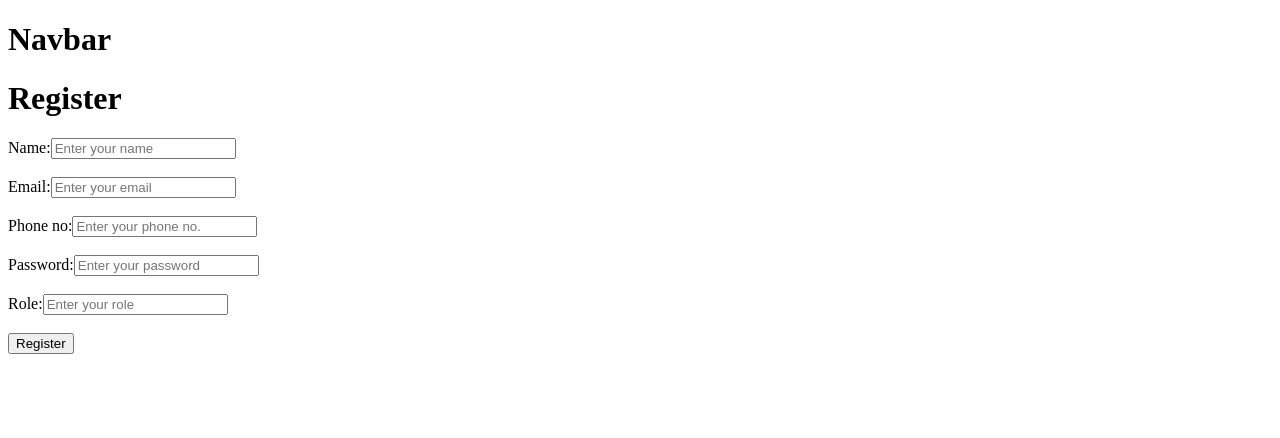
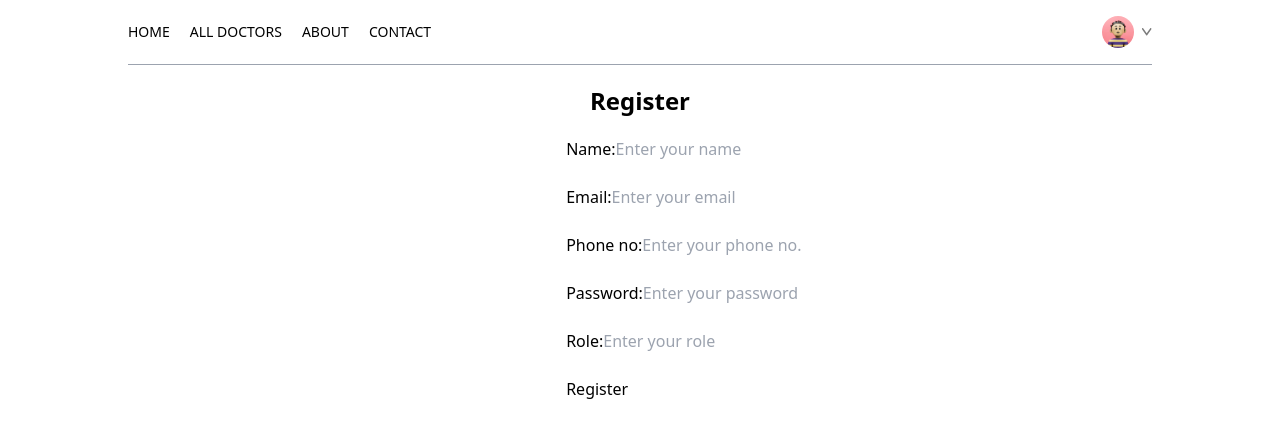
Before and after one commit to aditijain7836/Appointment-Booking-Frontend, a React (Create React App) app: page /register in a window 1280 px wide. Shown: the top 438 px of the page. Built offline with nearby package versions, Linux system fonts and the light colour scheme.

Commit message:
Built navbar

```diff
--- a/package.json
+++ b/package.json
@@ -39,6 +39,6 @@
   "devDependencies": {
     "autoprefixer": "^10.4.21",
     "postcss": "^8.5.3",
-    "tailwindcss": "^4.1.4"
+    "tailwindcss": "^3.4.17"
   }
 }
--- a/src/App.js
+++ b/src/App.js
@@ -1,7 +1,6 @@
-import './index.css';
 import './App.css';
 import { BrowserRouter, Route, Routes } from 'react-router-dom';
-import Register from './Register';
+import Register from './pages/Register';
 import ViewUsers from './ViewUsers';
 import Home from './pages/Home';
 import Login from './pages/Login';
--- a/src/components/Navbar.jsx
+++ b/src/components/Navbar.jsx
@@ -1,9 +1,50 @@
-import React from 'react'
+import React, { useState } from 'react'
+import { NavLink, useNavigate } from 'react-router-dom'
+import { assets } from '../assets/assets';
 
 const Navbar = () => {
+  const navigate = useNavigate();
+
+  const [showMenu, setShowMenu] = useState(false);
+  const [token, setToken] = useState(true);
+
   return (
-    <div>
-      <h1>Navbar</h1>
+    <div className='flex items-center justify-between text-sm py-4 mb-5 border-b border-b-gray-400'>
+      <ul className='hidden md:flex items-start gap-5 font-medium'>
+        <NavLink to='/'>
+            <li className='py-1'>HOME</li>
+            <hr className='border-none outline-none h-0.5 bg-primary w-3/5 m-auto hidden'/>
+        </NavLink>
+        <NavLink to='/doctors'>
+            <li className='py-1'>ALL DOCTORS</li>
+            <hr className='border-none outline-none h-0.5 bg-primary w-3/5 m-auto hidden'/>
+        </NavLink>
+        <NavLink to='/about'>
+            <li className='py-1'>ABOUT</li>
+            <hr className='border-none outline-none h-0.5 bg-primary w-3/5 m-auto hidden'/>
+        </NavLink>
+        <NavLink to='/contact'>
+            <li className='py-1'>CONTACT</li>
+            <hr className='border-none outline-none h-0.5 bg-primary w-3/5 m-auto hidden'/>
+        </NavLink>
+      </ul>
+      <div className='flex items-center gap-4'>
+        {
+          token ?
+          <div className='flex items-center gap-2 cursor-pointer group relative'>
+            <img className='w-8 rounded-full' src={assets.profile_pic} alt='' />
+            <img className='w-2.5' src={assets.dropdown_icon} />
+            <div className='absolute top-0 right-0 pt-14 text-base font-medium text-gray-600  z-20 hidden group-hover:block'>
+              <div className='min-w-48 bg-stone-100 rounded flex flex-col gap-4 p-4'>
+                <p onClick={() => navigate('my-profile')} className='hover:text-black cursor-pointer'>My Profile</p>
+                <p onClick={() => navigate('my-appointments')} className='hover:text-black cursor-pointer'>My Appointments</p>
+                <p onClick={() => setToken(false)} className='hover:text-black cursor-pointer'>Logout</p>
+              </div>
+            </div>
+          </div> :
+          <button onClick={() => navigate("/login")} className='bg-primary text-white px-8 py-3 rounded-full font-light hidden md:block'>Login</button>
+        }
+      </div>
     </div>
   )
 }
--- a/src/index.css
+++ b/src/index.css
@@ -1,3 +1,7 @@
 @tailwind base;
 @tailwind components;
 @tailwind utilities;
+
+.active hr{
+    @apply block
+}
--- a/src/Register.js
+++ b/src/pages/Register.jsx
@@ -24,7 +24,7 @@
         const regex = /[0-9]/;
         let isValid = true;
 
-        if(enteredPhone.length!=10)
+        if(enteredPhone.length!==10)
         {
             isValid = false;
             setPhoneErrorMsg("Minimum length is 10.");
@@ -130,7 +130,7 @@
         try{
             const response = await axios.post("http://localhost:8080/register", data);
 
-            if(response.data == "Success")
+            if(response.data === "Success")
             {
                 alert("User is registered successfully!!");
             }
@@ -147,8 +147,8 @@
 
     return (
         <>
-            <h1>Register</h1>
-            <div className="container">
+            <h1 className="text-center my-5 text-2xl font-extrabold">Register</h1>
+            <div className="flex justify-center ml-40">
             <form onSubmit={handleSubmit}>
                 <label>Name:</label>
                 <input type="text" placeholder="Enter your name" value={name} onChange={setName}/>
--- a/src/postcss.config.js
+++ /dev/null
@@ -1,6 +0,0 @@
-module.exports = {
-    plugins: {
-      tailwindcss: {},
-      autoprefixer: {},
-    },
-  };
--- a/src/tailwind.config.js
+++ /dev/null
@@ -1,10 +0,0 @@
-/** @type {import('tailwindcss').Config} */
-module.exports = {
-    content: [
-      "./src/**/*.{js,jsx,ts,tsx}",
-    ],
-    theme: {
-      extend: {},
-    },
-    plugins: [],
-  };
--- /dev/null
+++ b/tailwind.config.js
@@ -0,0 +1,14 @@
+/** @type {import('tailwindcss').Config} */
+module.exports = {
+  content: [
+    "./src/**/*.{js,jsx,ts,tsx}",
+  ],
+  theme: {
+    extend: {
+      colors:{
+        'primary': "#5f6FFF"
+      }
+    },
+  },
+  plugins: [],
+}
```
Also changed, not shown: src/assets/profile_pic.png, 1 other file (tests, documents, lock files or other folders).
